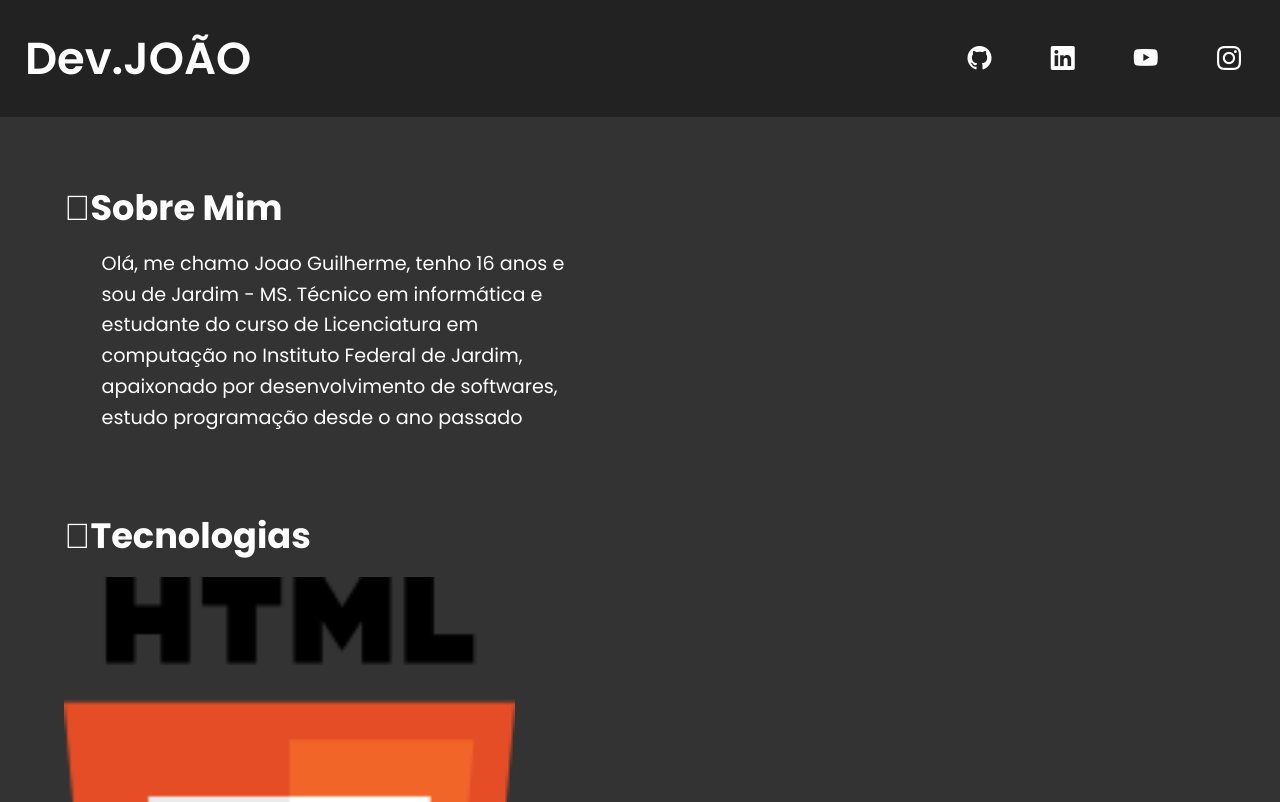
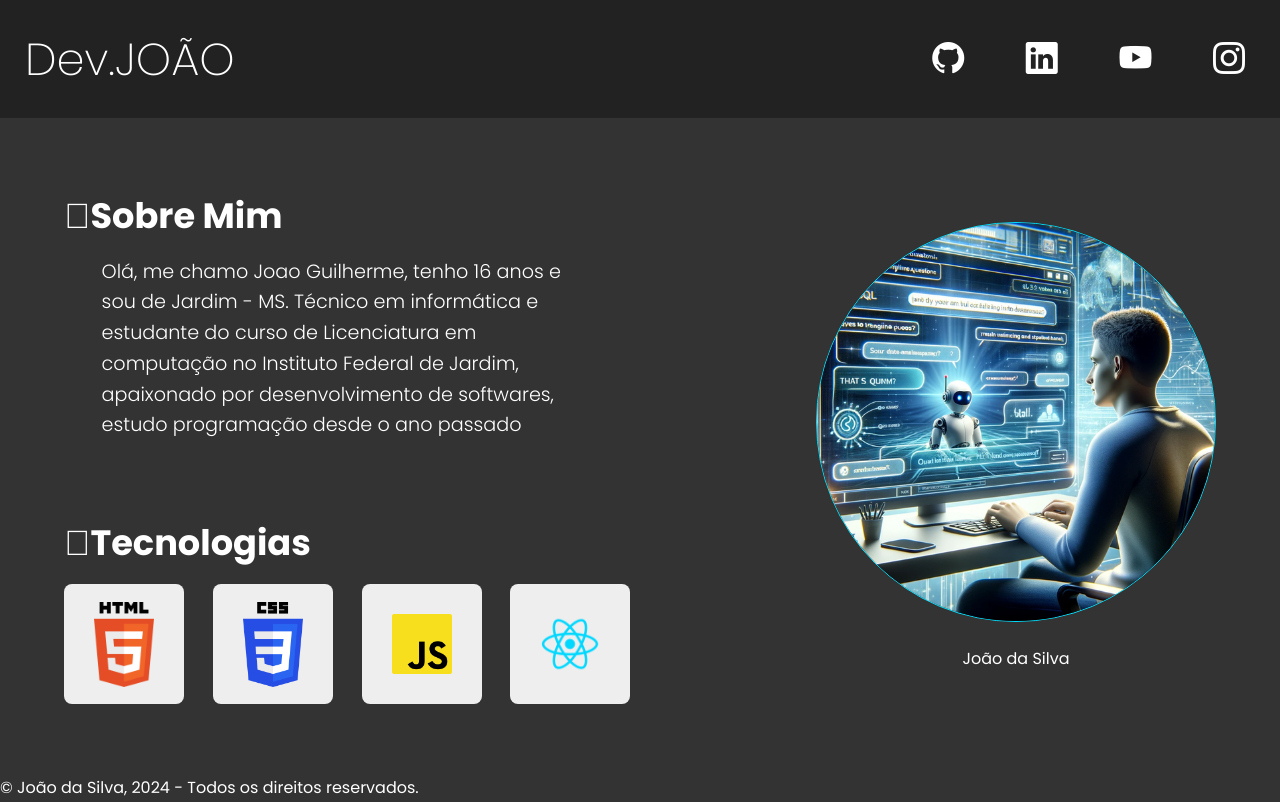
Before and after one commit to JoaoFelt/meu-site, a plain HTML site: page index.html in a window 1280 px wide. Shown: the top 802 px of the page. Drawn offline with nearby package versions, Linux system fonts and the light colour scheme.

Commit message:
HJKHKHKHKHK

```diff
--- a/CSS/estilos.css
+++ b/CSS/estilos.css
@@ -1,28 +1,28 @@
-/*RESET CSS*/
+/*Reset CSS*/
 *{
     margin: 0;
     padding: 0;
     box-sizing: border-box;
-    font-family: "Poppins" , sans-serif;
+    font-family:"Poppins", sans-serif;
 }
 body{
-    width:100;
-    height:100vh;
     background-color: #333;
-    color:#FFF;
+    width: 100%;
+    height: 100vh;
+    color: #fff;
     display: flex;
     flex-direction: column;
     justify-content: space-between;
 }
 a{
     text-decoration: none;
-    color:#FFF;
+    color: #FFF;
     transition: 0.2s ease-in-out;
 }
 h1{
     transition: 0.2s ease-in-out;
 }
-/*HEADER*/
+/* HEADER (Cabeçalho)*/
 header{
     background-color: #222;
     padding: 25px;
@@ -32,42 +32,42 @@ header{
 }
 header h1{
     font-size: 2.8em;
-    font-weight: 600;
+    font-weight: 200;
     cursor: pointer;
 }
 header nav{
-    display:flex;
-    align-items:center;
+    display: flex;
+    align-items: center;
 }
 header nav a{
-    font-size: 1.5em;
-    margin-left: 1.3em;
-    padding:14px;
+    font-size: 2em;
+    padding: 10px;
+    margin-right: 1.3em;
 }
 header nav a:nth-child(4){
-    margin-right: 0em;
+    margin-right: 0;
 }
-header h1, a{
-    color: #FFF;
+    header h1, a{
+    color:#fff;
 }
 header h1:hover, a:hover{
-    color: #00e0ff
+    color: #00e0ff;
 }
-/*MAIN*/
+/*main*/
 main{
     padding: 5%;
     display: flex;
+    justify-content: space-between;
     align-items: center;
-    justify-content: space-between;
 }
-/*MAIN CONTENT*/
+/*Main-content*/
 main .main-content{
-    display:flex;
+    display: flex;
     flex-direction: column;
 }
 main .main-content h2{
+    font-size: 2.2em;
     margin-bottom: 2%;
-    font-size: 2.2em;
 }
 main .main-content .text{
     margin-bottom: 10%;
@@ -75,20 +75,19 @@ main .main-content .text{
 main .main-content .text p{
     width: 75%;
     font-size: 1.2em;
-    font-weight: 300px;
+    font-weight: 300;
     line-height: 1.6em;
     padding: 0 5%;
 }
 /*CARDS*/
-main .img .cards-container{
+ main .techs .cards-container{
     display: flex;
     align-items: center;
 }
-/*CARDS*/
-main .img .cards-container .card{
+main .techs .cards-container .card{
     width: 120px;
     height: 120px;
-    padding: 10%;
+    padding: 10px;
     background-color: #eee;
     border-radius: 8px;
     margin-right: 1.8em;
@@ -98,15 +97,17 @@ main .img .cards-container .card{
     justify-content: center;
     transition: 0.2s ease-in-out;
 }
+main .techs .cards-container .card img{
+    width: 60%;
+}
 main .techs .cards-container .card:nth-child(4){
     margin-right: 0em;
 }
 main .techs .cards-container .card:hover{
-    box-shadow: 0px 0px 8px #00E0FF;
+    box-shadow: 0px 0px 8px #00e0ff;
 }
-main .techs .cards-container .card img{
-    width: 60%;
-    transition: 0.2s ease-in-out;
+main .techs .cards-container .card:hover img{
+    width: 70%;
 }
 /*Sobre Mim*/
 main figure{
@@ -120,10 +121,10 @@ main figure img{
     height: 400px;
     border-radius: 200px;
     margin-bottom: 6%;
-    border: 1px solid #00E0FF;
+    border:1px solid #00e0ff;
     transition: 0.2s ease-in-out;
     cursor: pointer;
 }
 main figure img:hover{
-    box-shadow: 0px 0px 8px #00E0FF;
+    box-shadow: 0px 0px 8px #00e0ff;
 }
```
